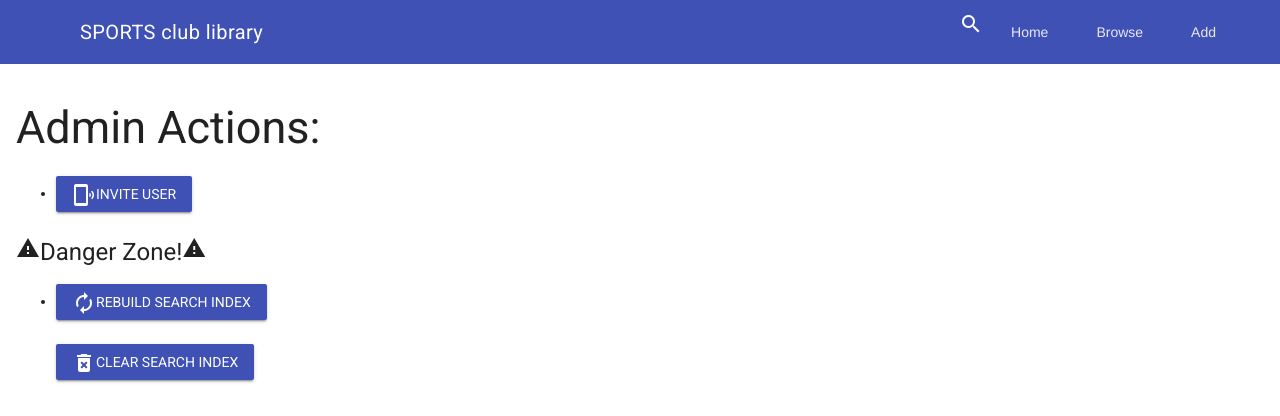
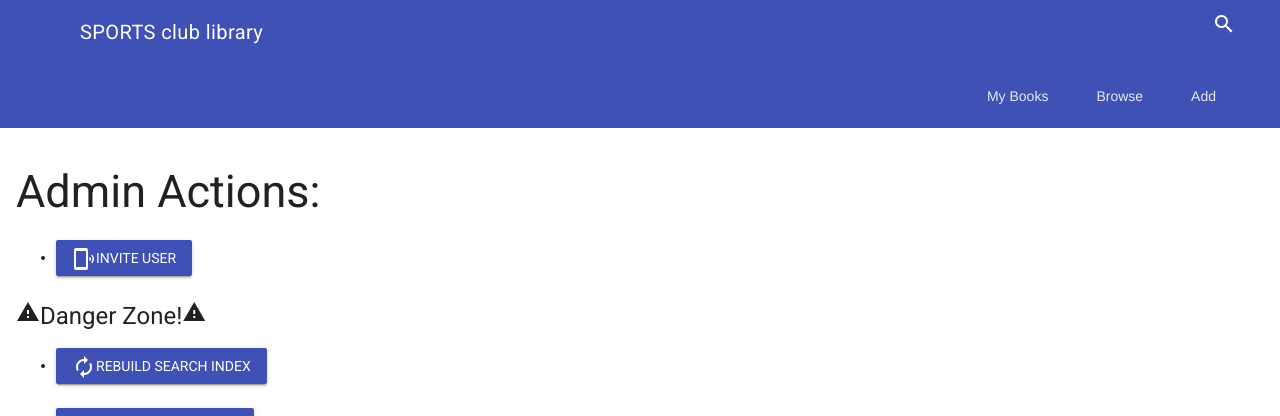
Before and after one commit to muncus/book-club-library, a Flask app: page /admin/ in a window 1280 px wide. Shown: the top 416 px of the page. Run offline with Flask 2, Linux system fonts and the light colour scheme; data that the repository does not hold is empty; parts of the project's set-up code (start-up, migrations or seed data) failed here and were passed over.

Commit message:
try the Waterfall layout where links vanish when scrolled down.

```diff
--- a/templates/layout.html
+++ b/templates/layout.html
@@ -8,44 +8,41 @@
     <link rel="stylesheet" href="https://code.getmdl.io/1.3.0/material.indigo-pink.min.css">
     <link rel="stylesheet" href="/static/mdl-overrides.css">
     <script defer src="https://code.getmdl.io/1.3.0/material.min.js"></script>
-    <style type="text/css">
-      .mobile-only {display: none;}
-      @media only screen and (max-device-width : 480px){
-        .mobile-only {display: inline;}
-      }
-    </style>
     {% endblock %}
   </head>
 <div class="mdl-layout mdl-js-layout mdl-layout--fixed-header">
-  <header class="mdl-layout__header mdl-layout__header--scroll">
+  <header class="mdl-layout__header mdl-layout__header--waterfall">
     <div class="mdl-layout__header-row">
       <!-- Title -->
       <span class="mdl-layout-title">SPORTS club library</span>
       <!-- Add spacer, to align navigation to the right -->
       <div class="mdl-layout-spacer"></div>
-      <!-- Navigation -->
-      <nav class="mdl-navigation">
       <form action="/search" method="GET">
         <div class="mdl-textfield mdl-js-textfield mdl-textfield--expandable">
           <label class="mdl-button mdl-js-button mdl-button--icon" for="searchbox">
             <i class="material-icons">search</i>
           </label>
           <div class="mdl-textfield__expandable-holder">
-      <input class="mdl-textfield__input" type="text" name="q" id="searchbox">
+            <input class="mdl-textfield__input" type="text" name="q" id="searchbox" />
             <label class="mdl-textfield__label" for="searchbox">Search Query</label>
           </div>
         </div>
       </form>
-      <a class="mdl-navigation__link" href="/">Home</a>
+    </div>
+    <div class="mdl-layout__header-row">
+      <!-- Navigation -->
+      <div class="mdl-layout-spacer"></div>
+      <nav class="mdl-navigation">
+      <a class="mdl-navigation__link" href="/">My Books</a>
       <a class="mdl-navigation__link" href="/books">Browse</a>
       <a class="mdl-navigation__link add-link" href="/add/">Add</a>
       </nav>
     </div>
   </header>
   <div class="mdl-layout__drawer">
-    <span class="mdl-layout-title">Title</span>
+    <span class="mdl-layout-title">Library</span>
     <nav class="mdl-navigation">
-      <a class="mdl-navigation__link" href="/">Home</a>
+      <a class="mdl-navigation__link" href="/">My Books</a>
       <a class="mdl-navigation__link" href="/books">Browse</a>
       <a class="mdl-navigation__link" href="/loans">Current Loans</a>
       <a class="mdl-navigation__link add-link" href="/add/">Add</a>
```
Lines whose indentation alone changed are shown as unchanged.
